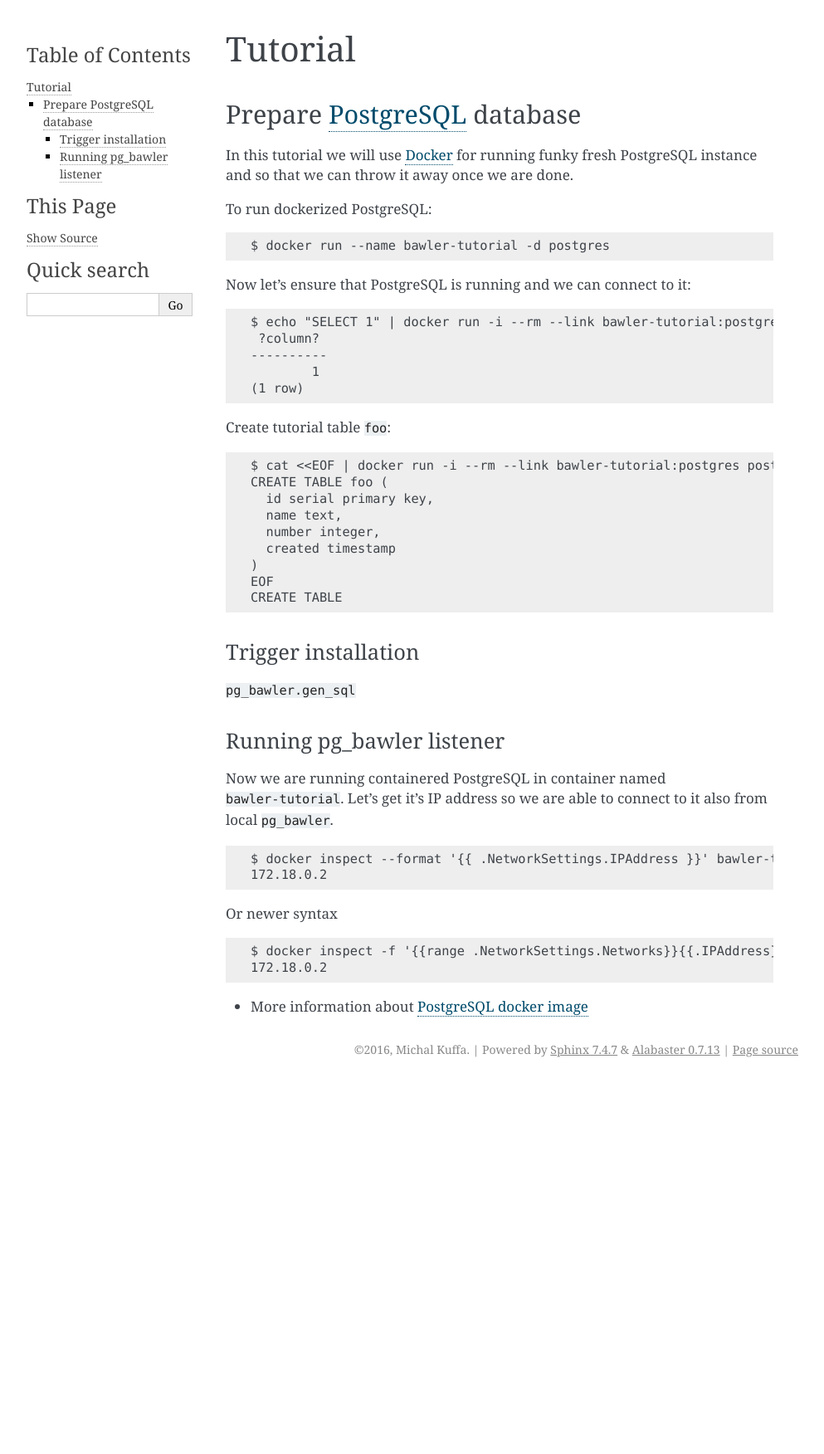
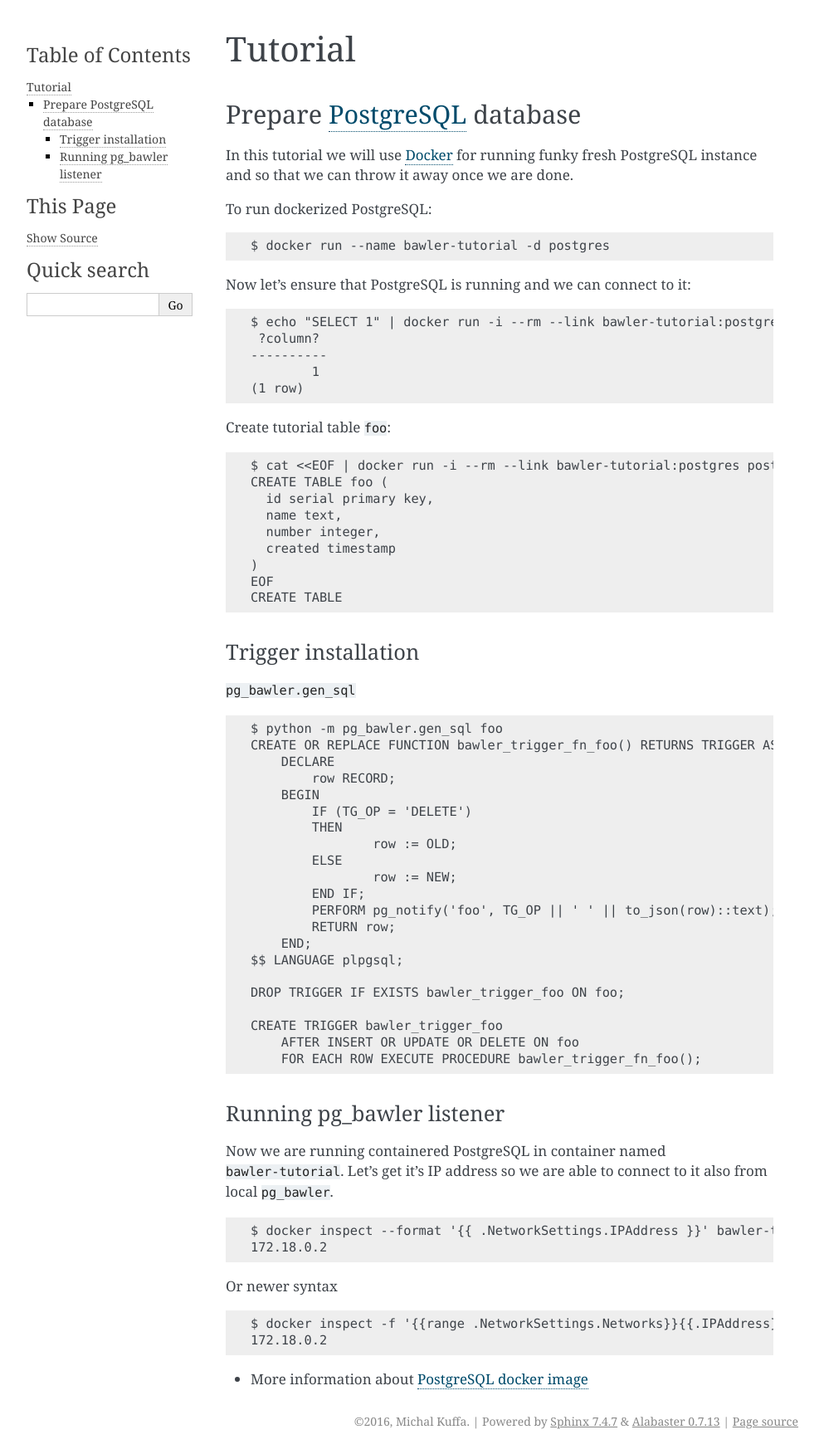
Before and after one commit to Vnet-as/pg_bawler, a Sphinx documentation site: the page built from docs/tutorial.rst, in a window 1280 px wide. Shown: the whole page at 83% size, without its empty margins (148-1141 px from the left). Built offline with Sphinx 7.4.7, drawn with Linux system fonts in a browser that asks for light colours; before the commit the page ends 1304 px from its top, so only the background shows below that.

Commit message:
Add trigger and trigger function definition example to tutorial

```diff
--- a/docs/tutorial.rst
+++ b/docs/tutorial.rst
@@ -45,6 +45,31 @@ Trigger installation
 
 ``pg_bawler.gen_sql``
 
+::
+
+	$ python -m pg_bawler.gen_sql foo
+	CREATE OR REPLACE FUNCTION bawler_trigger_fn_foo() RETURNS TRIGGER AS $$
+	    DECLARE
+		row RECORD;
+	    BEGIN
+		IF (TG_OP = 'DELETE')
+		THEN
+			row := OLD;
+		ELSE
+			row := NEW;
+		END IF;
+		PERFORM pg_notify('foo', TG_OP || ' ' || to_json(row)::text);
+		RETURN row;
+	    END;
+	$$ LANGUAGE plpgsql;
+
+	DROP TRIGGER IF EXISTS bawler_trigger_foo ON foo;
+
+	CREATE TRIGGER bawler_trigger_foo
+	    AFTER INSERT OR UPDATE OR DELETE ON foo
+	    FOR EACH ROW EXECUTE PROCEDURE bawler_trigger_fn_foo();
+
+
 
 Running pg_bawler listener
 --------------------------
```
